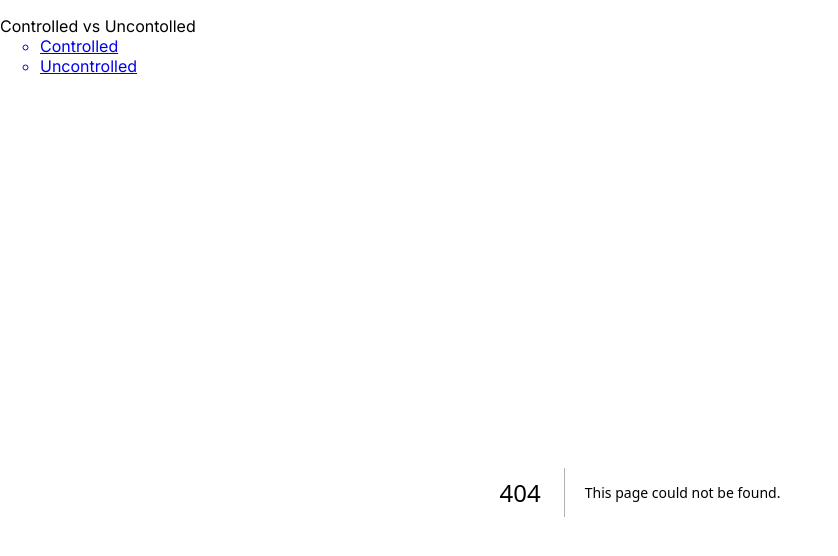
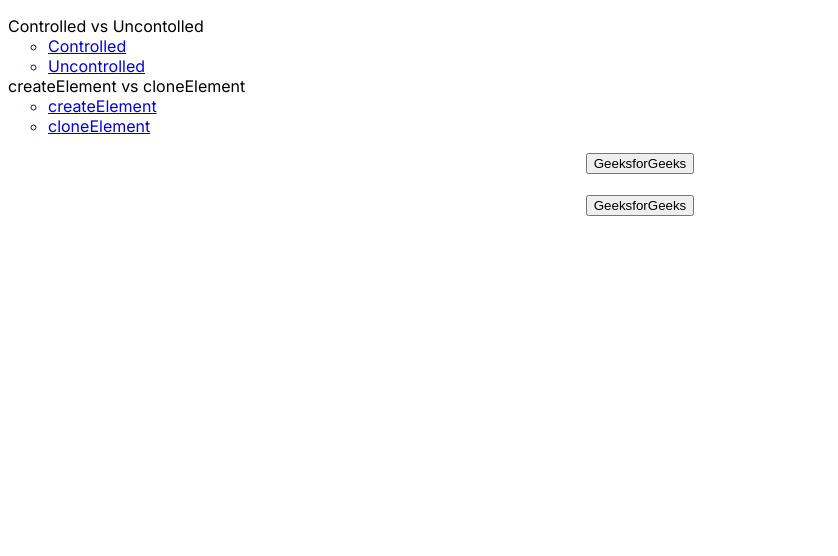
Before and after one commit to SeolJaeHyeok/DIRKR-examples, a Next.js app: page /createElement-cloneElement/cloneElement in a window 1280 px wide. Before the commit this address had no page. Shown: the top 556 px of the page, without its empty margins (0-838 px from the left). Built offline with nearby package versions, Linux system fonts and the light colour scheme.

Commit message:
createElement vs cloneElement

```diff
--- /dev/null
+++ b/app/createElement-cloneElement/cloneElement/page.tsx
@@ -0,0 +1,32 @@
+import React, { ReactElement, ReactNode } from "react";
+
+const App = () => {
+  return (
+    <Parent>
+      <Button />
+      <br />
+      <br />
+      <Button />
+    </Parent>
+  );
+};
+
+const Parent = (props) => {
+  let btn = "GeeksforGeeks";
+  return (
+    <div>
+      {React.Children.map(props.children, (child) => {
+        return React.cloneElement(child, { btn }, null);
+        // third parameter is null
+        // Because we are not adding
+        // any children
+      })}
+    </div>
+  );
+};
+
+const Button = (props) => {
+  return <button>{props.btn}</button>;
+};
+
+export default App;
--- a/app/layout.tsx
+++ b/app/layout.tsx
@@ -1,31 +1,57 @@
-import { Inter } from 'next/font/google'
+import { Inter } from "next/font/google";
 
-const inter = Inter({ subsets: ['latin'] })
+const inter = Inter({ subsets: ["latin"] });
 
 export const metadata = {
-  title: 'Create Next App',
-  description: 'Generated by create next app',
-}
+  title: "Create Next App",
+  description: "Generated by create next app",
+};
 
 export default function RootLayout({
   children,
 }: {
-  children: React.ReactNode
+  children: React.ReactNode;
 }) {
   return (
-    <html lang="en">
-      <body  className={inter.className}>  <aside>
-        <ul style={{listStyle: 'none', padding: 0}}>
-          <li>Controlled vs Uncontolled
-            <ul>
-              <a href={'/controlled-uncontrolled/controlled'}><li >Controlled</li></a>
-              <a href={'/controlled-uncontrolled/uncontrolled'}><li>Uncontrolled</li></a>
-            </ul>
-          </li>
-        </ul>
-      </aside>
-      <div style={{display: 'flex', justifyContent: 'center', alignItems: 'center'}}>{children}</div>
+    <html lang='en'>
+      <body className={inter.className}>
+        {" "}
+        <aside>
+          <ul style={{ listStyle: "none", padding: 0 }}>
+            <li>
+              Controlled vs Uncontolled
+              <ul>
+                <a href={"/controlled-uncontrolled/controlled"}>
+                  <li>Controlled</li>
+                </a>
+                <a href={"/controlled-uncontrolled/uncontrolled"}>
+                  <li>Uncontrolled</li>
+                </a>
+              </ul>
+            </li>
+            <li>
+              createElement vs cloneElement
+              <ul>
+                <a href={"/createElement-cloneElement/createElement"}>
+                  <li>createElement</li>
+                </a>
+                <a href={"/createElement-cloneElement/cloneElement"}>
+                  <li>cloneElement</li>
+                </a>
+              </ul>
+            </li>
+          </ul>
+        </aside>
+        <div
+          style={{
+            display: "flex",
+            justifyContent: "center",
+            alignItems: "center",
+          }}
+        >
+          {children}
+        </div>
       </body>
     </html>
-  )
+  );
 }
```
Also changed, not shown: app/createElement-cloneElement/createElement/page.tsx (added, +13 -0 lines), 1 other file (tests, documents, lock files or other folders).
